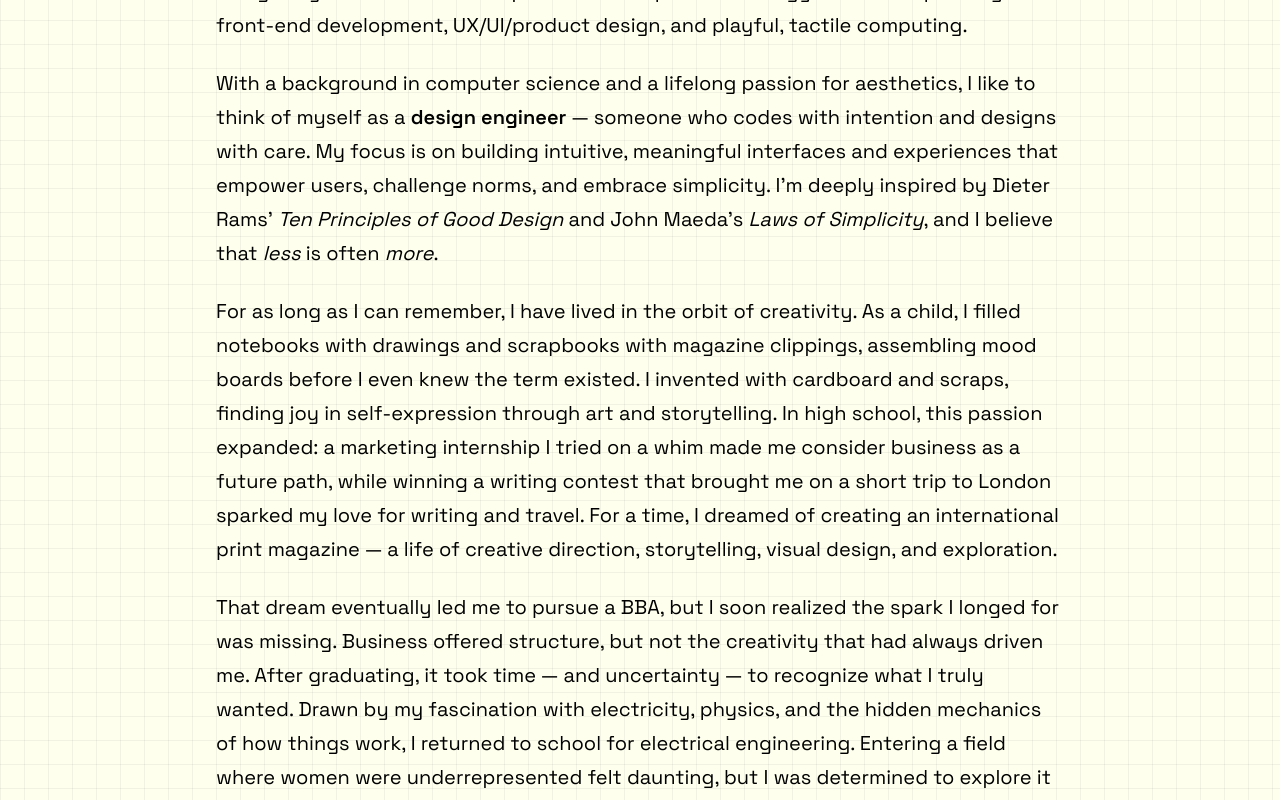
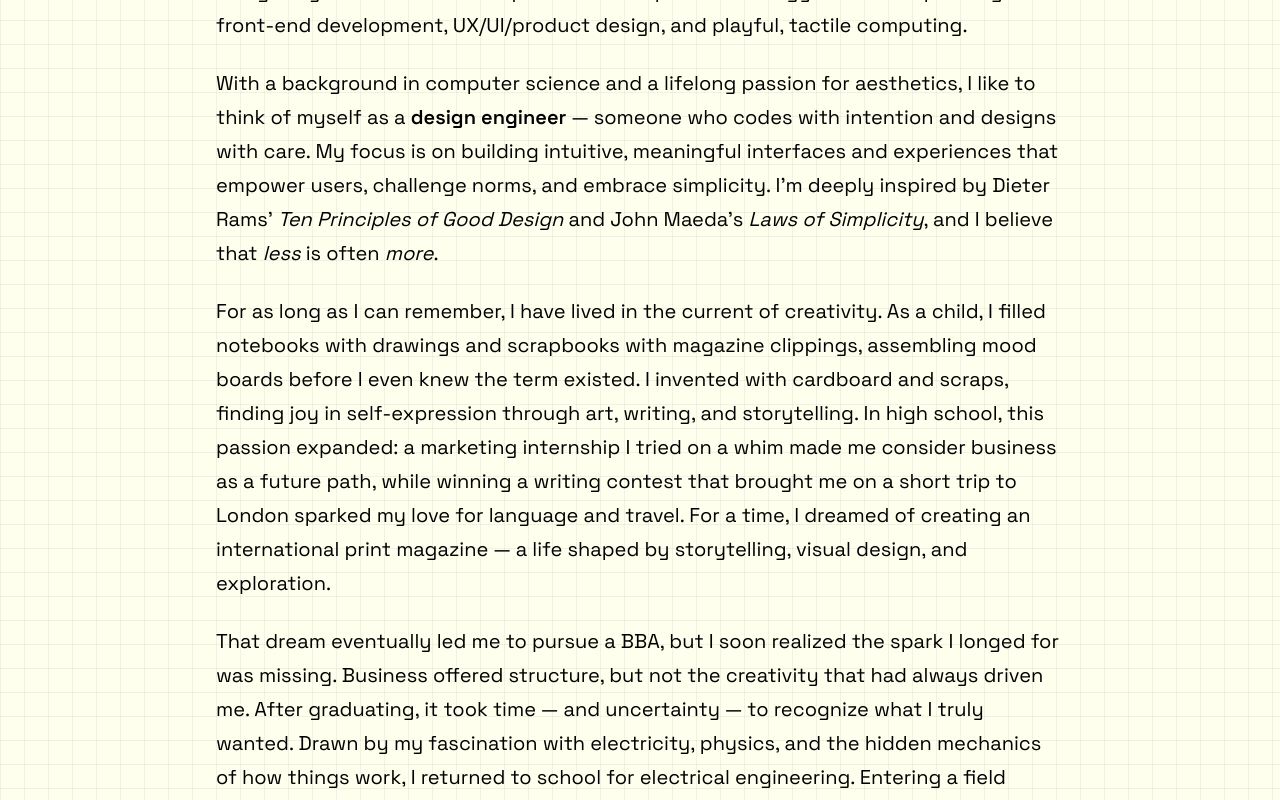
Before and after one commit to yafira/yafira.xyz, a Next.js app: page /about in a window 1280 px wide. Shown: the part 1060-1860 px from the top of the page. Built offline with nearby package versions, Linux system fonts and the light colour scheme.

Commit message:
style changes to bio

```diff
--- a/src/app/about/page.js
+++ b/src/app/about/page.js
@@ -52,17 +52,17 @@ export default function AboutPage() {
 				</p>
 				<p>
 					{' '}
-					For as long as I can remember, I have lived in the orbit of
+					For as long as I can remember, I have lived in the current of
 					creativity. As a child, I filled notebooks with drawings and
 					scrapbooks with magazine clippings, assembling mood boards before I
 					even knew the term existed. I invented with cardboard and scraps,
-					finding joy in self-expression through art and storytelling. In high
-					school, this passion expanded: a marketing internship I tried on a
-					whim made me consider business as a future path, while winning a
+					finding joy in self-expression through art, writing, and storytelling.
+					In high school, this passion expanded: a marketing internship I tried
+					on a whim made me consider business as a future path, while winning a
 					writing contest that brought me on a short trip to London sparked my
-					love for writing and travel. For a time, I dreamed of creating an
-					international print magazine — a life of creative direction,
-					storytelling, visual design, and exploration.{' '}
+					love for language and travel. For a time, I dreamed of creating an
+					international print magazine — a life shaped by storytelling, visual
+					design, and exploration.{' '}
 				</p>{' '}
 				<p>
 					{' '}
--- a/src/app/styles/styles.css
+++ b/src/app/styles/styles.css
@@ -190,6 +190,7 @@ img {
 }
 
 .typing-text {
+	color: rgb(59, 197, 215);
 	font-family: 'Fira Code', monospace;
 	font-size: 20px;
 	font-weight: bold;
```
